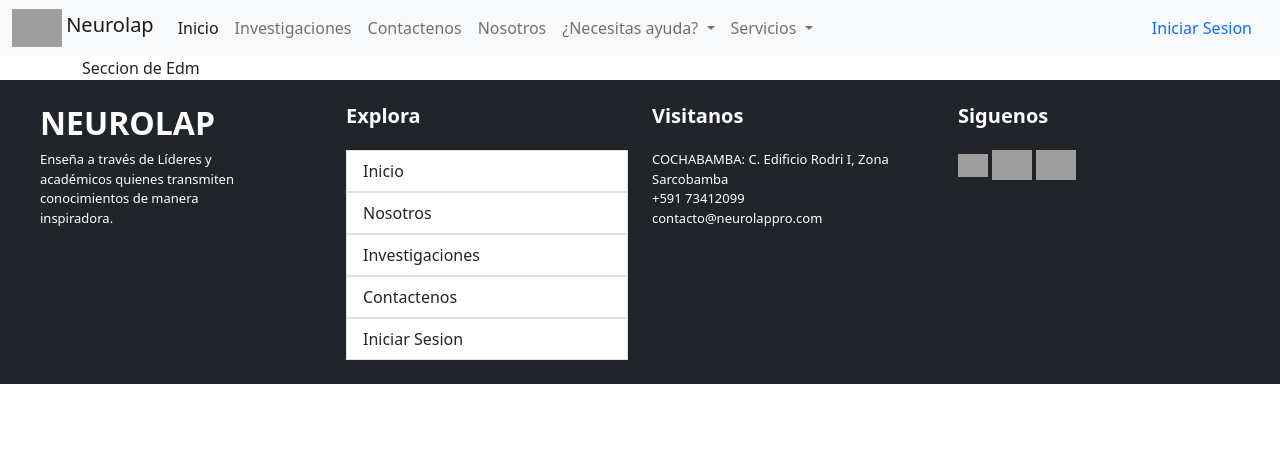
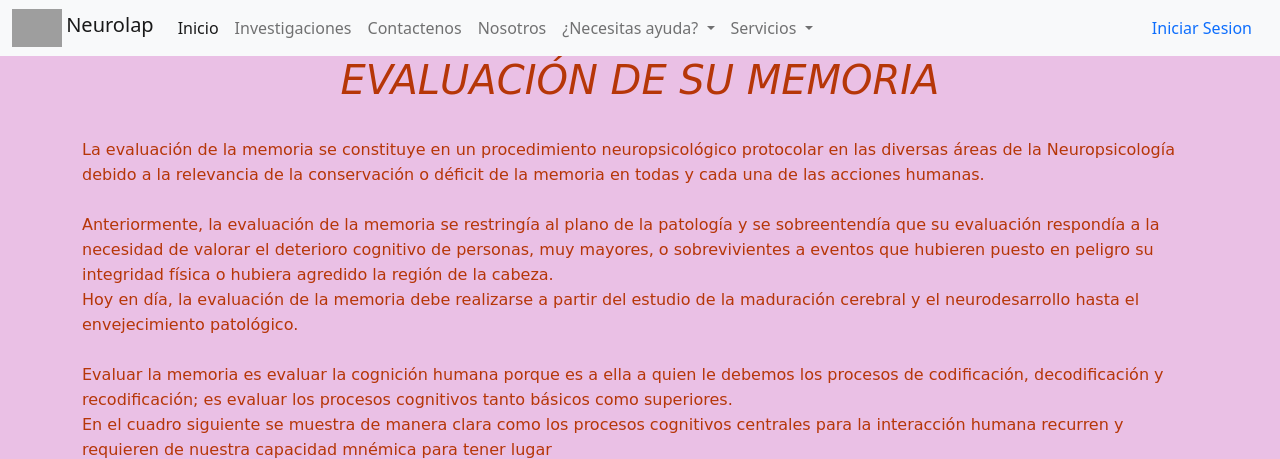
Before and after one commit to alberto840/proyectosis222, a Django app: page /edm in a window 1280 px wide. Shown: the top 459 px of the page. Before the commit the page ends 384 px from the top, so only its background shows below. Run offline with Django 4.2, Linux system fonts and the light colour scheme; grey boxes are pictures that could not be loaded.

Commit message:
Update edm.html

```diff
--- a/neurolab/templates/Servicios/edm.html
+++ b/neurolab/templates/Servicios/edm.html
@@ -2,4 +2,26 @@
 
 {% block titulo %} Edm {% endblock %}
 
-{% block contenido %} Seccion de Edm {% endblock %}
+{% block contenido %}
+<body style="background-color:#EAC0E5;">
+<div html lang="en">
+<head>
+  <meta charset="UTF-8">
+  <title>EVALUACIÓN DE SU MEMORIA</title>
+</head>
+<body>
+  <font color="B63608" face="Comic Sans MS,arial">
+  <h1 align="center"><i>EVALUACIÓN DE SU MEMORIA</i></h1>
+
+  <font face="Comic Sans MS,arial">
+ <br>La evaluación de la memoria se constituye en un procedimiento neuropsicológico protocolar en las diversas áreas de la Neuropsicología debido a la relevancia de la conservación o déficit de la memoria en todas y cada una de las acciones humanas.<br>
+  <br>Anteriormente, la evaluación de la memoria se restringía al plano de la patología y se sobreentendía que su evaluación respondía a la necesidad de valorar el deterioro cognitivo de personas, muy mayores, o sobrevivientes a eventos que hubieren puesto en peligro su integridad física o hubiera agredido la región de la cabeza.
+  <br>
+  Hoy en día, la evaluación de la memoria debe realizarse a partir del estudio de la maduración cerebral y el neurodesarrollo hasta el envejecimiento patológico.<br>
+  <br>Evaluar la memoria es evaluar la cognición humana porque es a ella a quien le debemos los procesos de codificación, decodificación y recodificación; es evaluar los procesos cognitivos tanto básicos como superiores.
+  <br>En el cuadro siguiente se muestra de manera clara como los procesos cognitivos centrales para la interacción humana recurren y requieren de nuestra capacidad mnémica para tener lugar<br>
+   <div style="text-align: center;">
+    <img src="https://grt.com.bo/upsa/usuario/help/imagenes/upsa1.png" class="img-fluid" alt="Bootstrap Themes" width="408" height="408" loading="lazy">
+  </div>
+  </body>
+</div>{% endblock %}
```
